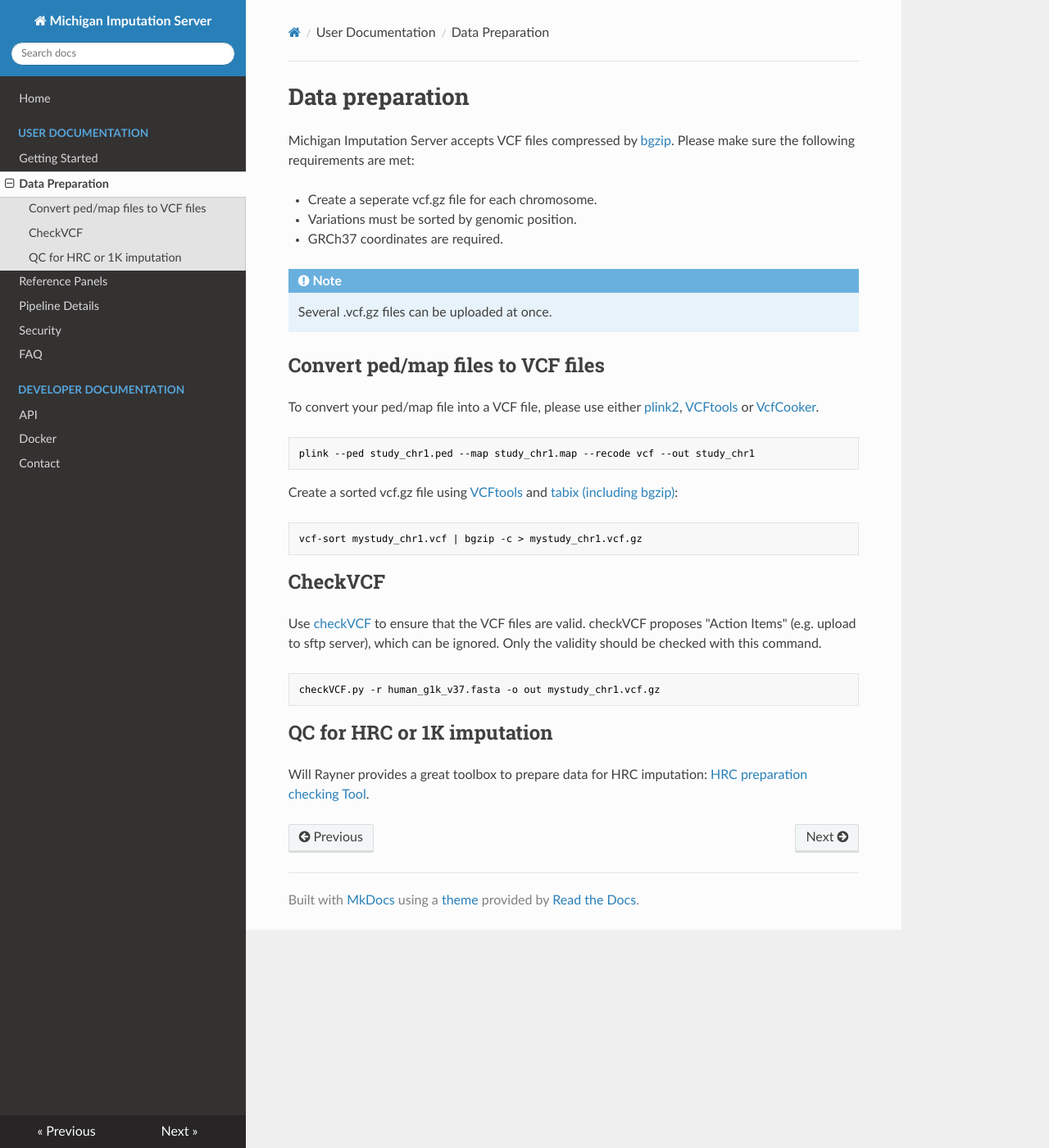
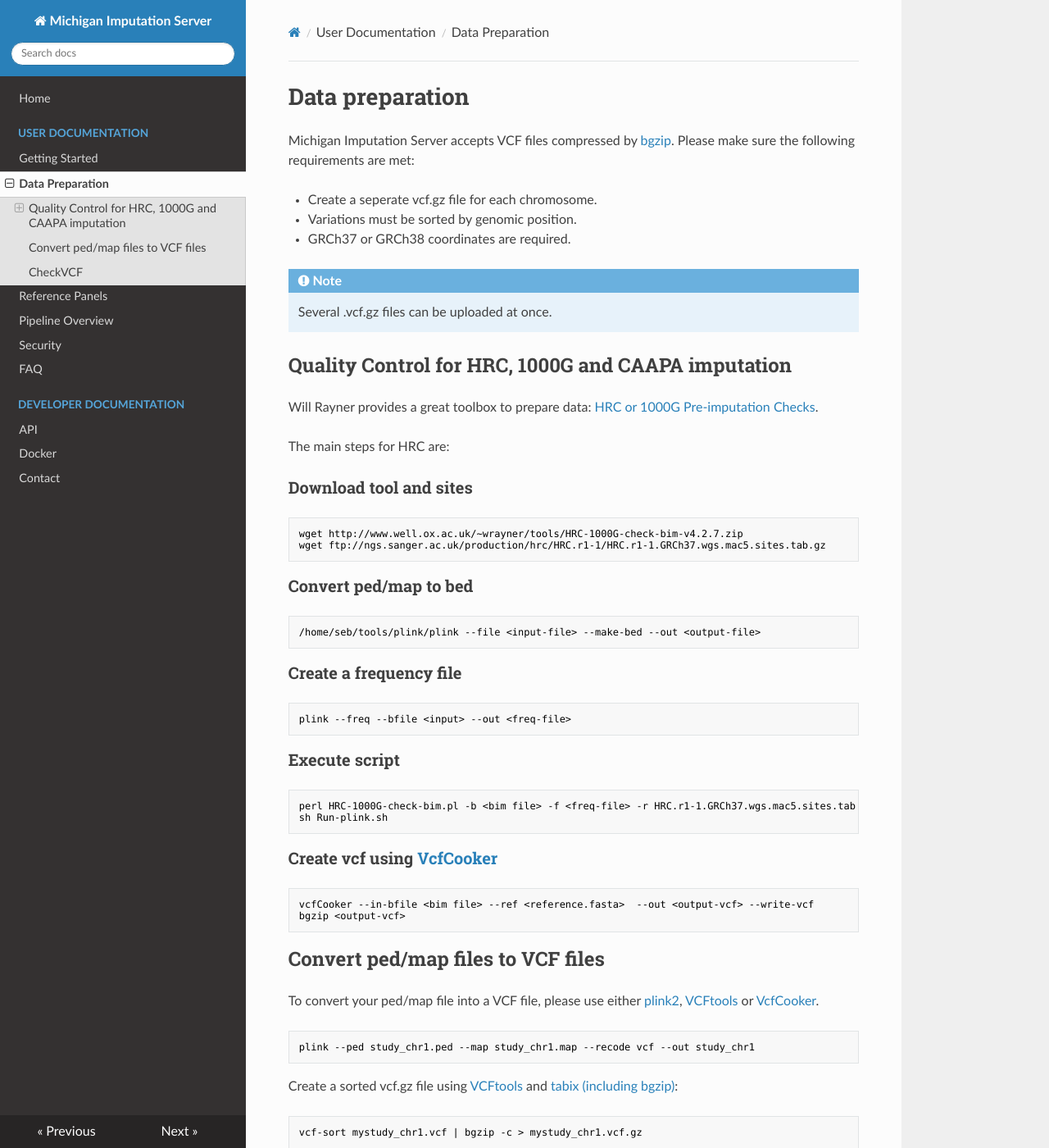
Before and after one commit to genepi/imputationserver, an MkDocs documentation site: the page built from docs/prepare-your-data.md, in a window 1280 px wide and 1400 px high. Shown: the whole window at 82% size. Built offline with MkDocs 1.6.1, drawn with Linux system fonts in a browser that asks for light colours; nearby versions of some CDN libraries; old or Windows-style settings are respelled for this version of MkDocs.

Commit message:
update pipelines

`````diff
--- a/docs/prepare-your-data.md
+++ b/docs/prepare-your-data.md
@@ -4,10 +4,51 @@ Michigan Imputation Server accepts VCF files compressed by [bgzip](http://samtoo
 
 - Create a seperate vcf.gz file for each chromosome.
 - Variations must be sorted by genomic position.
-- GRCh37 coordinates are required.
+- GRCh37 or GRCh38 coordinates are required.
 
 !!! note
     Several .vcf.gz files can be uploaded at once.
+
+
+
+## Quality Control for HRC, 1000G and CAAPA imputation
+
+Will Rayner provides a great toolbox to prepare data: [HRC or 1000G Pre-imputation Checks](http://www.well.ox.ac.uk/~wrayner/tools/).
+
+The main steps for HRC are:
+
+### Download tool and sites
+
+````sh
+wget http://www.well.ox.ac.uk/~wrayner/tools/HRC-1000G-check-bim-v4.2.7.zip
+wget ftp://ngs.sanger.ac.uk/production/hrc/HRC.r1-1/HRC.r1-1.GRCh37.wgs.mac5.sites.tab.gz
+````
+
+### Convert ped/map to bed
+
+````sh
+/home/seb/tools/plink/plink --file <input-file> --make-bed --out <output-file>
+````
+
+### Create a frequency file
+
+````sh
+plink --freq --bfile <input> --out <freq-file>
+````
+
+### Execute script
+
+````sh
+perl HRC-1000G-check-bim.pl -b <bim file> -f <freq-file> -r HRC.r1-1.GRCh37.wgs.mac5.sites.tab -h
+sh Run-plink.sh
+````
+
+### Create vcf using [VcfCooker](http://genome.sph.umich.edu/wiki/VcfCooker)
+
+````sh
+vcfCooker --in-bfile <bim file> --ref <reference.fasta>  --out <output-vcf> --write-vcf
+bgzip <output-vcf>
+````
 
 ## Convert ped/map files to VCF files
 
@@ -30,7 +71,3 @@ Use [checkVCF](https://github.com/zhanxw/checkVCF) to ensure that the VCF files
 ````sh
 checkVCF.py -r human_g1k_v37.fasta -o out mystudy_chr1.vcf.gz
 ````
-
-## QC for HRC or 1K imputation
-
-Will Rayner provides a great toolbox to prepare data for HRC imputation: [HRC preparation checking Tool](http://www.well.ox.ac.uk/~wrayner/tools/).
--- a/mkdocs.yml
+++ b/mkdocs.yml
@@ -6,7 +6,7 @@ pages:
   - Getting Started: getting-started.md
   - Data Preparation: prepare-your-data.md
   - Reference Panels: reference-panels.md
-  - Pipeline Details: pipeline.md
+  - Pipeline Overview: pipeline.md
   - Security: data-sensitivity.md
   - FAQ: faq.md
 - Developer Documentation:
`````
Also changed, not shown: docs/pipeline.md (+58 -31 lines).
